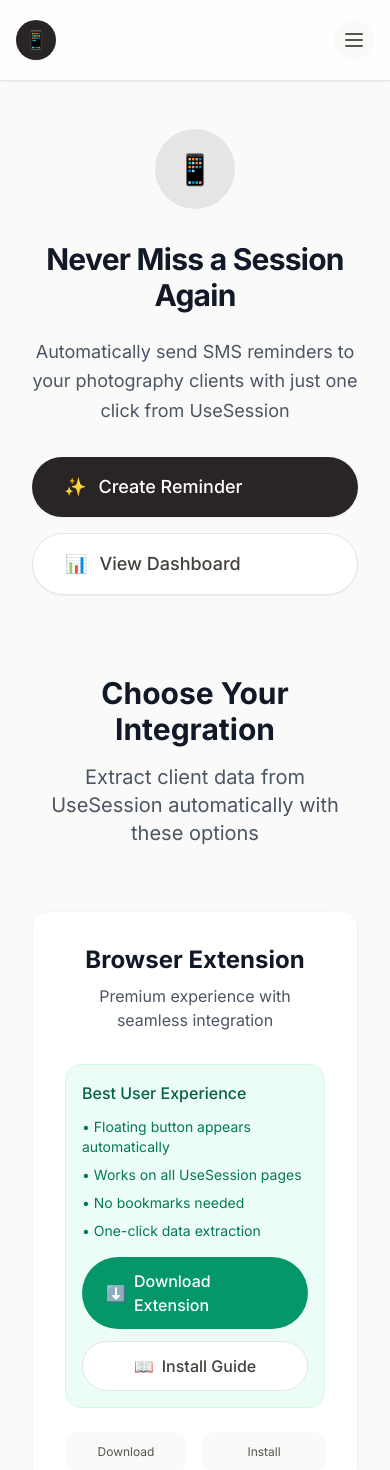
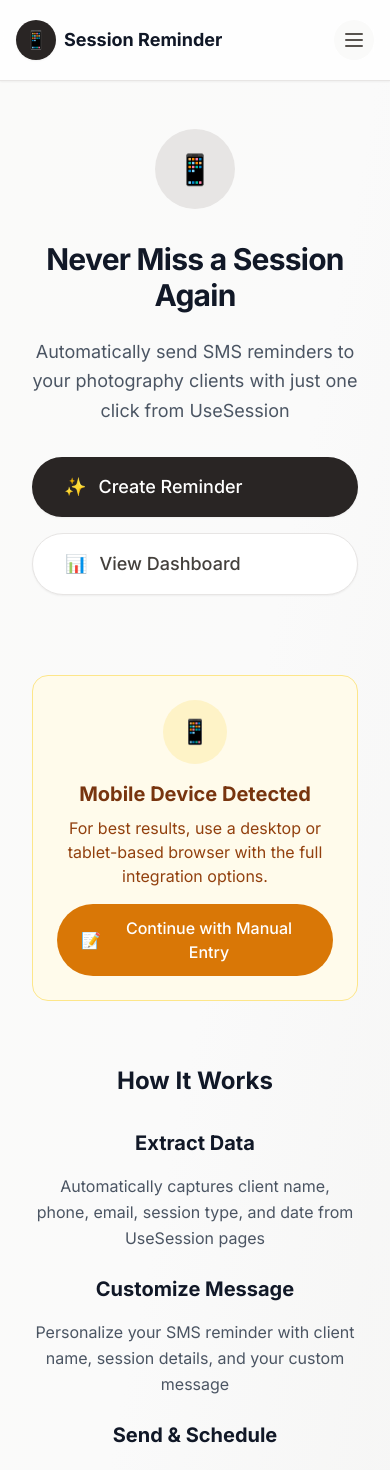
Before and after one commit to sirwalterjones/sessionremind, a Next.js app: page / in a window 390 px wide. Shown: the top 1470 px of the page. Built offline with nearby package versions, Linux system fonts and the light colour scheme.

Commit message:
Update multiple app components and pages
- Update send-sms API route with enhancements
- Update dashboard, layout, new, and main pages
- Update Form component with improvements
- Enhance user experience across the application

```diff
--- a/app/api/send-sms/route.ts
+++ b/app/api/send-sms/route.ts
@@ -70,14 +70,11 @@
       .replace(/{email}/g, body.email)
       .replace(/{phone}/g, body.phone)
 
-    // Create single registration confirmation message with session details
-    const registrationMessage = `Hi ${body.name}! You're registered for text reminders from Moments by Candice Photography. Your ${body.sessionTitle} session is scheduled for ${body.sessionTime}. Looking forward to seeing you!`
-
     const smsPayload = {
-      text: registrationMessage,
+      text: finalMessage,
       phones: cleanPhone
     }
-    console.log('Sending registration SMS:', smsPayload)
+    console.log('Sending SMS:', smsPayload)
 
     const response = await fetch('https://rest.textmagic.com/api/v2/messages', {
       method: 'POST',
@@ -91,7 +88,7 @@
 
     if (!response.ok) {
       const errorText = await response.text()
-      console.error('Registration SMS failed:', errorText)
+      console.error('SMS failed:', errorText)
       return NextResponse.json(
         { error: 'Failed to send SMS via TextMagic API' },
         { status: response.status }
@@ -99,12 +96,12 @@
     }
 
     const result = await response.json()
-    console.log('Registration SMS sent:', result)
+    console.log('SMS sent:', result)
 
     return NextResponse.json({
       success: true,
       id: result.id,
-      message: 'Registration SMS sent successfully',
+      message: 'SMS sent successfully',
       textMagicResponse: result,
     })
   } catch (error) {
--- a/app/dashboard/page.tsx
+++ b/app/dashboard/page.tsx
@@ -402,7 +402,9 @@
               <div>
                 <p className="text-sm font-medium text-gray-500 uppercase tracking-wide mb-1">Delivery Rate</p>
                 <p className="text-3xl font-bold text-gray-900">{deliveryRate}%</p>
-                <p className="text-xs text-gray-500 mt-1">{failedCount} failed</p>
+                <p className="text-xs text-gray-500 mt-1">
+                  {failedCount > 0 ? `${failedCount} failed` : 'No failures'}
+                </p>
               </div>
             </div>
           </div>
--- a/app/layout.tsx
+++ b/app/layout.tsx
@@ -70,11 +70,11 @@
                     <div className="w-10 h-10 sm:w-12 sm:h-12 bg-stone-800 rounded-full flex items-center justify-center shadow-sm group-hover:shadow-md transition-all duration-200 group-hover:scale-105">
                       <span className="text-white text-lg sm:text-xl">📱</span>
                     </div>
-                    <div className="hidden sm:block">
-                      <h1 className="text-xl sm:text-2xl font-bold text-gray-900">
+                    <div className="block">
+                      <h1 className="text-lg sm:text-xl md:text-2xl font-bold text-gray-900">
                         Session Reminder
                       </h1>
-                      <p className="text-xs text-stone-500 font-medium">for photographers</p>
+                      <p className="text-xs text-stone-500 font-medium hidden sm:block">for photographers</p>
                     </div>
                   </a>
                 </div>
--- a/app/new/page.tsx
+++ b/app/new/page.tsx
@@ -271,7 +271,7 @@
       let registrationSent = false
       let registrationMessage = ''
 
-      if (formData.sendRegistrationMessage) {
+      if (formData.sendRegistrationMessage && !formData.sendManualText) {
         console.log('Sending registration confirmation...')
 
         registrationMessage = `Hi ${formData.name}! You're registered for text reminders from Moments by Candice Photography. Your ${formData.sessionTitle} session is scheduled for ${formData.sessionTime}. Looking forward to seeing you!`
@@ -329,8 +329,8 @@
         console.log('Skipping manual text (disabled by user)')
       }
 
-      // 3. Schedule reminders if selected
-      if (formData.threeDayReminder || formData.oneDayReminder) {
+      // 3. Schedule reminders if selected (but not if manual text was sent)
+      if ((formData.threeDayReminder || formData.oneDayReminder) && !manualTextSent) {
         console.log('Scheduling reminders...')
 
         const scheduleResponse = await fetch('/api/schedule-reminders', {
@@ -424,6 +424,11 @@
           successDetail += ` Session is ${scheduleResult.daysUntilSession} days away.`
         }
 
+        // Add note if manual text disabled other services
+        if (manualTextSent && (formData.sendRegistrationMessage || formData.threeDayReminder || formData.oneDayReminder)) {
+          successDetail += ` Note: Registration and scheduled reminders were automatically disabled since a manual text was sent.`
+        }
+
         // Set appropriate success message
         let successMsg = '✅ '
         if (sentCount > 0 && scheduledCount > 0) {
@@ -472,8 +477,15 @@
         localStorage.setItem('sentMessages', JSON.stringify(sentMessages))
 
         if (sentCount > 0) {
+          let details = `${sentCount} message(s) sent (${sentTypes.join(', ')}) to ${formData.name}`
+
+          // Add note if manual text disabled other services
+          if (manualTextSent && (formData.sendRegistrationMessage || formData.threeDayReminder || formData.oneDayReminder)) {
+            details += `. Note: Registration and scheduled reminders were automatically disabled since a manual text was sent.`
+          }
+
           setSuccessMessage('✅ Messages Sent!')
-          setSuccessDetails(`${sentCount} message(s) sent (${sentTypes.join(', ')}) to ${formData.name}`)
+          setSuccessDetails(details)
         } else {
           // No messages sent at all
           setSuccessMessage('✅ Setup Complete!')
--- a/app/page.tsx
+++ b/app/page.tsx
@@ -42,7 +42,28 @@
           </div>
         </div>
 
-        {/* Integration Methods */}
+        {/* Mobile Notice */}
+        <div className="block md:hidden mb-16">
+          <div className="bg-amber-50 border border-amber-200 rounded-2xl p-6 text-center">
+            <div className="w-16 h-16 bg-amber-100 rounded-full flex items-center justify-center mx-auto mb-4">
+              <span className="text-amber-600 text-2xl">📱</span>
+            </div>
+            <h3 className="text-xl font-bold text-amber-900 mb-2">Mobile Device Detected</h3>
+            <p className="text-amber-800 mb-4">
+              For best results, use a desktop or tablet-based browser with the full integration options.
+            </p>
+            <a
+              href="/new"
+              className="inline-flex items-center px-6 py-3 bg-amber-600 text-white font-medium rounded-full hover:bg-amber-700 transition-all duration-200"
+            >
+              <span className="mr-2">📝</span>
+              Continue with Manual Entry
+            </a>
+          </div>
+        </div>
+
+        {/* Integration Methods - Desktop/Tablet Only */}
+        <div className="hidden md:block">
           <div className="text-center mb-16">
             <h2 className="text-3xl md:text-4xl font-bold text-gray-900 mb-4">Choose Your Integration</h2>
             <p className="text-xl text-gray-600 max-w-2xl mx-auto">
@@ -201,6 +222,7 @@
             <MobileManualEntry />
           </div>
         </div>
+        </div>
 
         {/* Features */}
         <div className="text-center mb-16">
--- a/components/Form.tsx
+++ b/components/Form.tsx
@@ -180,7 +180,8 @@
           </div>
         </div>
 
-        {/* Message Section */}
+        {/* Message Section - Hidden when manual text is enabled */}
+        {!formData.sendManualText && (
         <div className="bg-stone-50 border border-stone-200 rounded-2xl p-8">
           <div className="flex items-center mb-8">
             <div className="w-12 h-12 bg-stone-400 rounded-full flex items-center justify-center mr-4">
@@ -241,8 +242,10 @@
             </div>
           </div>
         </div>
+        )}
 
-        {/* Scheduling Section */}
+        {/* Scheduling Section - Hidden when manual text is enabled */}
+        {!formData.sendManualText && (
         <div className="bg-stone-50 border border-stone-200 rounded-2xl p-8">
           <div className="flex items-center mb-8">
             <div className="w-12 h-12 bg-stone-500 rounded-full flex items-center justify-center mr-4">
@@ -331,6 +334,7 @@
             </div>
           </div>
         </div>
+        )}
 
         {/* Manual Text Section */}
         <div className="bg-stone-50 border border-stone-200 rounded-2xl p-8">
@@ -353,6 +357,11 @@
                   <p className="text-purple-700 text-sm mb-4">
                     Send a custom text message right now, separate from the automated reminder schedule.
                   </p>
+                  <div className="bg-purple-100 border border-purple-200 rounded-lg p-3 mb-4">
+                    <p className="text-purple-800 text-xs font-medium">
+                      ⚠️ Note: Enabling manual text will automatically disable registration confirmation and scheduled reminders to avoid duplicate messages.
+                    </p>
+                  </div>
                   <div className="flex items-center mb-4">
                     <Switch
                       checked={formData.sendManualText}
```
Lines whose indentation alone changed are shown as unchanged.
